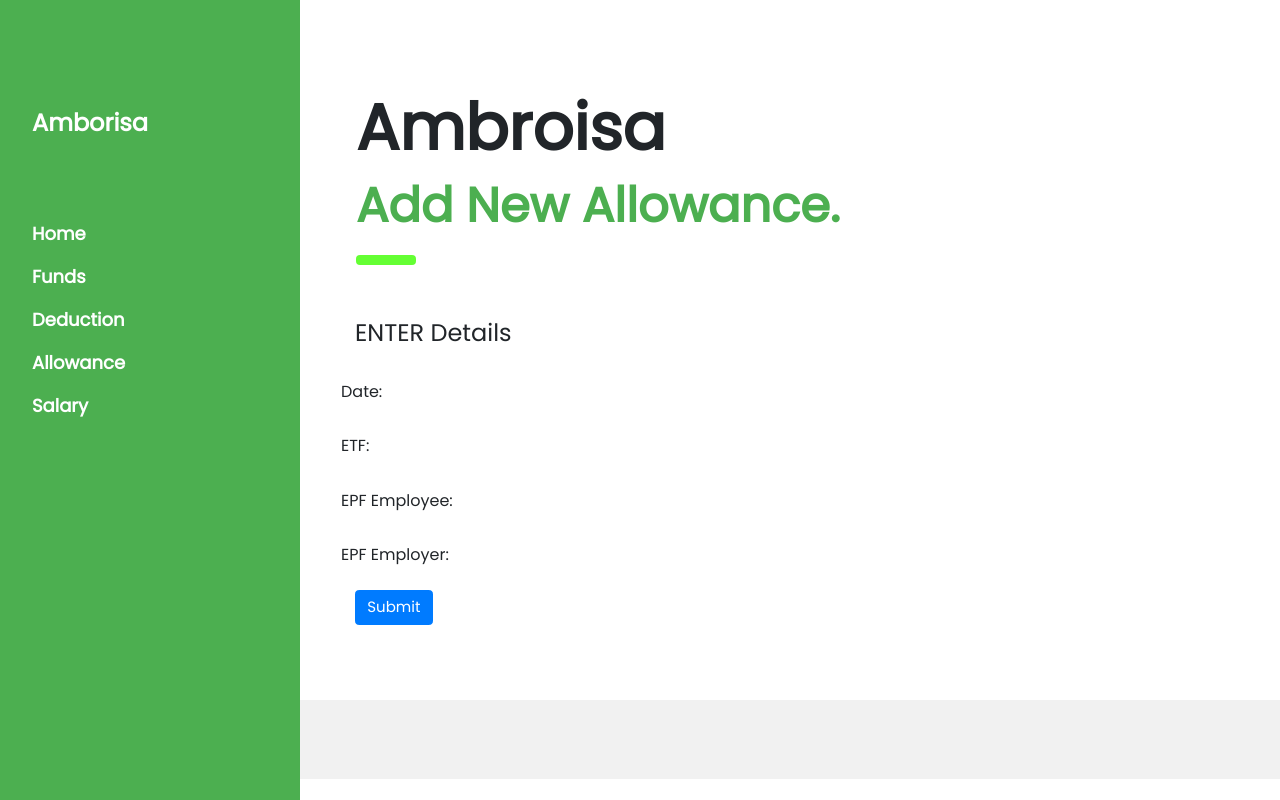
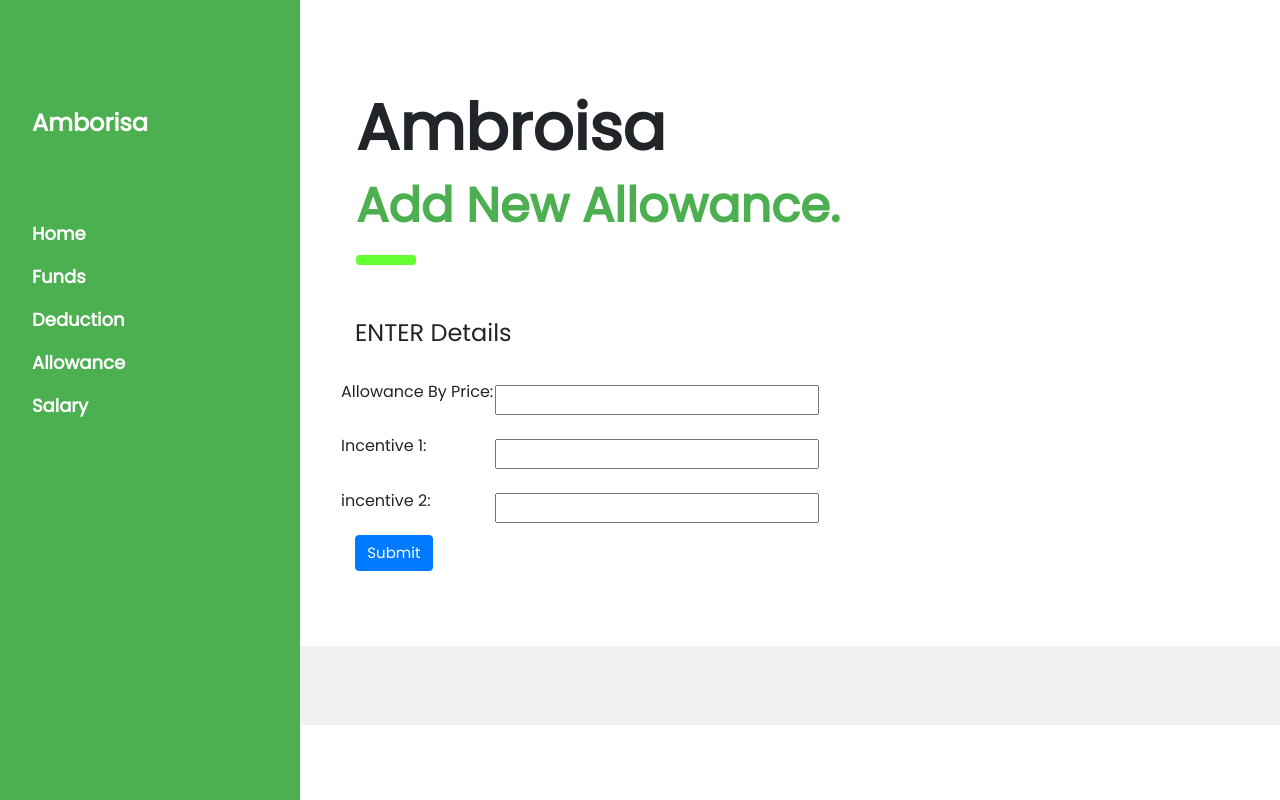
Before and after one commit to viduraperera/Ambrosia, a Django app: page /emp_allowance_add/ in a window 1280 px wide. Run offline with Django 3.2, Linux system fonts and the light colour scheme; some libraries are stand-ins or nearby versions.

Commit message:
add abd set path add_allowance.html

```diff
--- a/Ambrosia_Project/forms.py
+++ b/Ambrosia_Project/forms.py
@@ -1,7 +1,7 @@
 from django.contrib.auth.forms import UserCreationForm
 from django.contrib.auth.models import User
 from django import forms
-from Ambrosia_Project.models import Funds
+from Ambrosia_Project.models import *
 
 
 class CreateUserForm(UserCreationForm):
@@ -18,5 +18,5 @@ class FundFrom(forms.ModelForm):
 
 class AllowanceForm(forms.ModelForm):
     class Meta:
-        model = User
+        model = Allowance
         fields = '__all__'
--- a/templates/add_allowance.html
+++ b/templates/add_allowance.html
@@ -50,7 +50,7 @@ body {font-size:16px;}
     <hr style="width:50px;border:5px solid #64ff33" class="w3-round">
   </div>
     <div>
-    <form method="POST" class="post-form" action="{% url 'emp_funds_add' %}">
+    <form method="POST" class="post-form" action="{% url 'emp_allowance_add' %}">
             {% csrf_token %}
         <div class="container">
 <br>
@@ -64,49 +64,37 @@ body {font-size:16px;}
                 <tr>
                     <td>
                         <div class="form-group row">
-                        <label class="col-sm-l col-form-label">Date:</label>
+                        <label class="col-sm-l col-form-label">Allowance By Price:</label>
                         </div>
                     </td>
                     <td>
                         <div class="col-sm-4">
-                        {{ forms.date }}
+                        {{ allowance.allowance_by_price}}
                         </div>
                     </td>
                 </tr>
                 <tr>
                     <td>
                         <div class="form-group row">
-                            <label class="col-sm-l col-form-label">ETF:</label>
+                            <label class="col-sm-l col-form-label">Incentive 1:</label>
                         </div>
                     </td>
                     <td>
                         <div class="col-sm-4">
-                        {{ forms.emp_etf }}
+                        {{ allowance.incentive_1 }}
                         </div>
                     </td>
                 </tr>
                 <tr>
                     <td>
                         <div class="form-group row">
-                        <label class="col-sm-l col-form-label">EPF Employee:</label>
+                        <label class="col-sm-l col-form-label">incentive 2:</label>
                         </div>
                     </td>
                     <td>
                         <div class="col-sm-4">
-                        {{ forms.epf_employee }}
+                        {{ allowance.incentive_2 }}
                 </div>
-                    </td>
-                </tr>
-                <tr>
-                    <td>
-                        <div class="form-group row">
-                        <label class="col-sm-l col-form-label">EPF Employer:</label>
-                        </div>
-                    </td>
-                    <td>
-                        <div class="col-sm-4">
-                         {{ forms.epf_employer }}
-                        </div>
                     </td>
                 </tr>
             </table>
```
Also changed, not shown: templates/employee_salary.html (added, +10 -0 lines).
